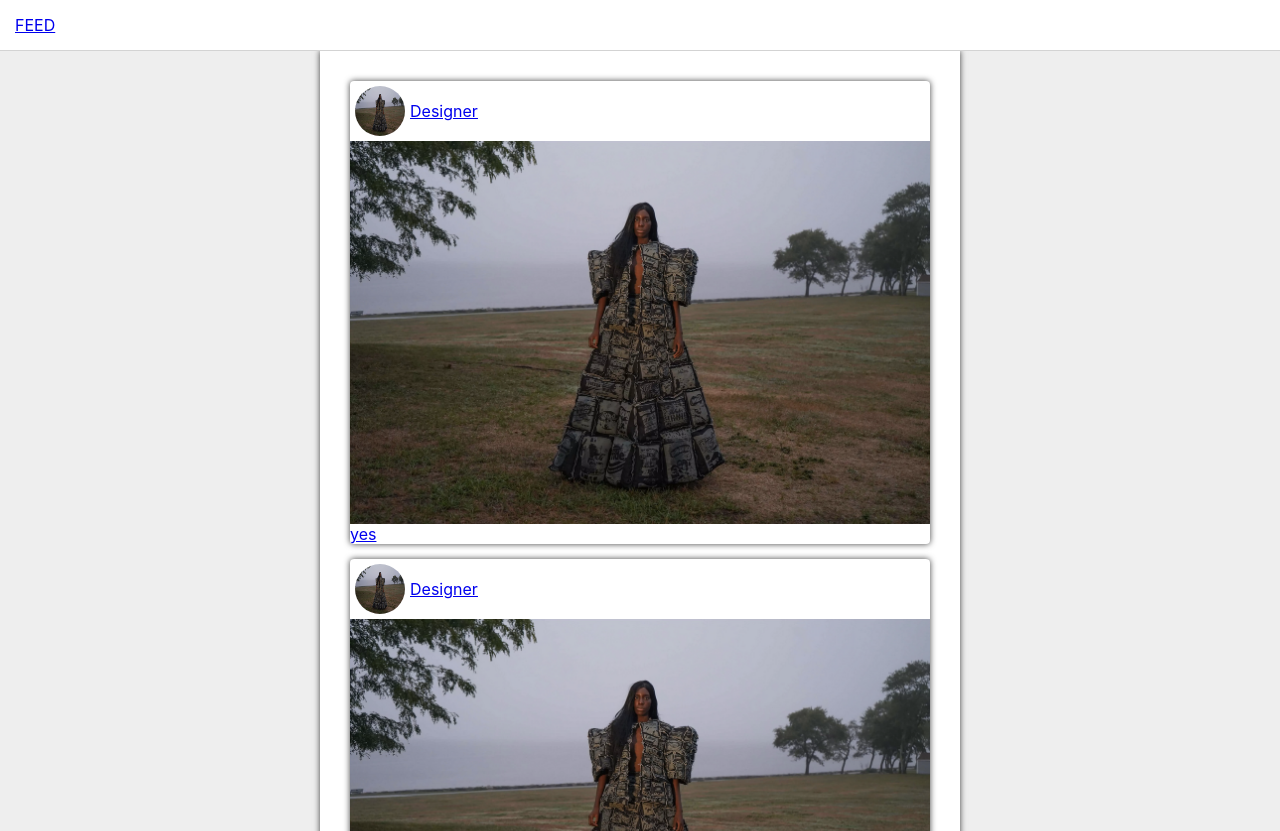
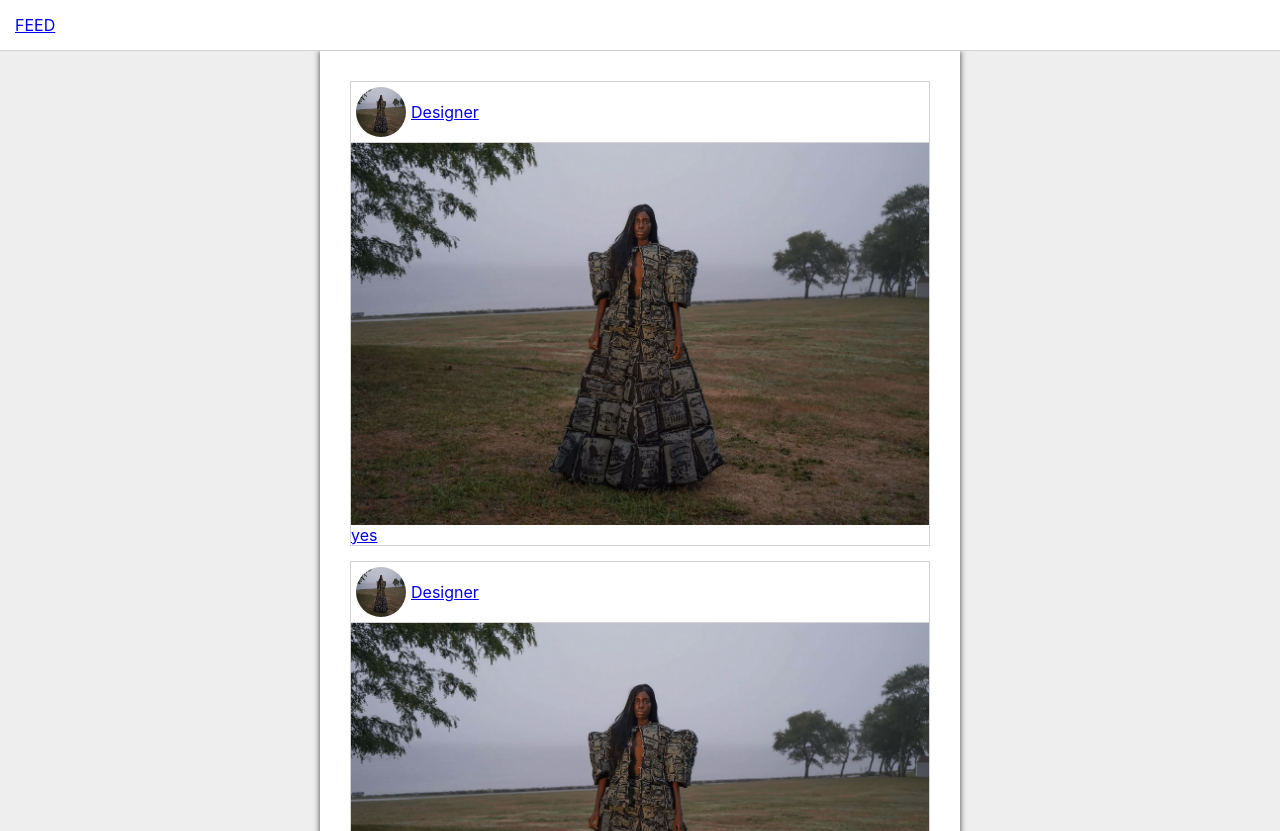
Before and after one commit to RyanMaciel/swatchdeck-frontend, a React (Create React App) app: page /feed in a window 1280 px wide. Built offline with nearby package versions, Linux system fonts and the light colour scheme.

Commit message:
Generalized feed structure a bit

```diff
--- a/src/common/DesignerItemThumb.module.css
+++ b/src/common/DesignerItemThumb.module.css
@@ -1,19 +1,9 @@
 #card{
     overflow: hidden;
-    -webkit-box-shadow: 0px 0px 6px 0px rgba(0,0,0,0.75);
+    /* -webkit-box-shadow: 0px 0px 6px 0px rgba(0,0,0,0.75);
     -moz-box-shadow: 0px 0px 6px 0px rgba(0,0,0,0.75);
     box-shadow: 0px 0px 6px 0px rgba(0,0,0,0.75);
-    border-radius: 4px;
+    border-radius: 4px;*/
     display: flex;
     flex-direction: column;
 }
-#profileHeader{
-    display: flex;
-    align-items: center;
-}
-#designerProfileImage{
-    height: 50px;
-    width: 50px;
-    border-radius: 50%;
-    margin: 5px;
-}
--- a/src/common/DesignerItemThumb.tsx
+++ b/src/common/DesignerItemThumb.tsx
@@ -1,6 +1,6 @@
 import React from 'react';
+import { Link } from "react-router-dom";
 import styles from './DesignerItemThumb.module.css';
-import { Link } from "react-router-dom";
 
 type DesignerItemThumbProps = {
     img: any,
@@ -14,15 +14,6 @@ function DesignerItemThumb({img, title, includeDesigner=false, designerImg}:Desi
   return (
     <Link to="/">
         <div id={styles.card}>
-            {includeDesigner &&
-              <Link to="/designer">
-
-                <div id={styles.profileHeader}>
-                  <img id={styles.designerProfileImage} src={designerImg}/>
-                  Designer
-                </div>
-              </Link>
-            }
             <img src={img}/>
             <div>
                 {title}
--- a/src/pages/Feed/Feed.module.css
+++ b/src/pages/Feed/Feed.module.css
@@ -3,6 +3,7 @@
     display: flex;
     flex-direction: column;
     margin: auto;
+
 }
 .feedEntryContainer{
     margin: 15px;
@@ -13,3 +14,21 @@
 .feedTextContainer{
 
 }
+
+.designerProfileImage{
+    height: 50px;
+    width: 50px;
+    border-radius: 50%;
+    margin: 5px;
+}
+.profileHeader{
+    display: flex;
+    align-items: center;
+    border-bottom: 1px solid lightgray;
+}
+.feedPostHeaderContainer{
+    display: flex;
+    flex-direction: column;
+    justify-content: center;
+    border: 1px solid lightgray;
+}
--- a/src/pages/Feed/Feed.tsx
+++ b/src/pages/Feed/Feed.tsx
@@ -1,9 +1,29 @@
 import React from 'react';
+import { Link } from "react-router-dom";
 import Paper from '../../common/Paper';
 import DesignerItemThumb from '../../common/DesignerItemThumb';
 import HeaderToolbar from '../../common/HeaderToolbar';
 import img from '../Item/image1.png';
 import styles from './Feed.module.css';
+
+type DesignerItemThumbProps = {
+  designerImg: any,
+}
+function FeedPostHeader({designerImg, children}:DesignerItemThumbProps | React.PropsWithChildren<any>){
+  return (
+    <div className={styles.feedPostHeaderContainer}>
+      <Link to="/designer">
+        <div className={styles.profileHeader}>
+          <img className={styles.designerProfileImage} src={designerImg}/>
+          Designer
+        </div>
+      </Link>
+      <div>
+        {children}
+      </div>
+    </div>
+  )
+}
 
 function Designer() {
   type FeedContents = {
@@ -54,22 +74,22 @@ function Designer() {
   return (
     <HeaderToolbar>
       <div id={styles.feedContainer}>
-        <Paper style={{margin: 0}}>
+        <Paper>
           {multitypeData.map((item:FeedItem, index)=>{
             return (
               <div className={styles.feedEntryContainer} key={index}>
+                <FeedPostHeader designerImg={img}>
                   {item.type === 'item' &&
                     <div className={styles.feedItemContainer}>
                       <DesignerItemThumb img={item.contents.image} title={item.contents.text} includeDesigner={true} designerImg={img}/>
                     </div>
                   }
                   {item.type === 'text' &&
-                  <Paper>
                     <div className={styles.feedTextContainer} key={index}>
                       {item.contents.text}
                     </div>
-                  </Paper>
                   }
+                </FeedPostHeader>
               </div>
             )
 
```
Also changed, not shown: 1 other file (tests, documents, lock files or other folders). Lines whose indentation alone changed are shown as unchanged.
